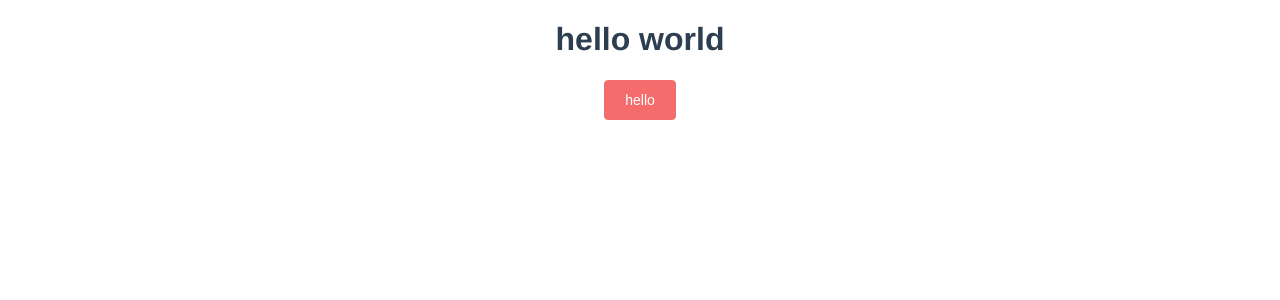
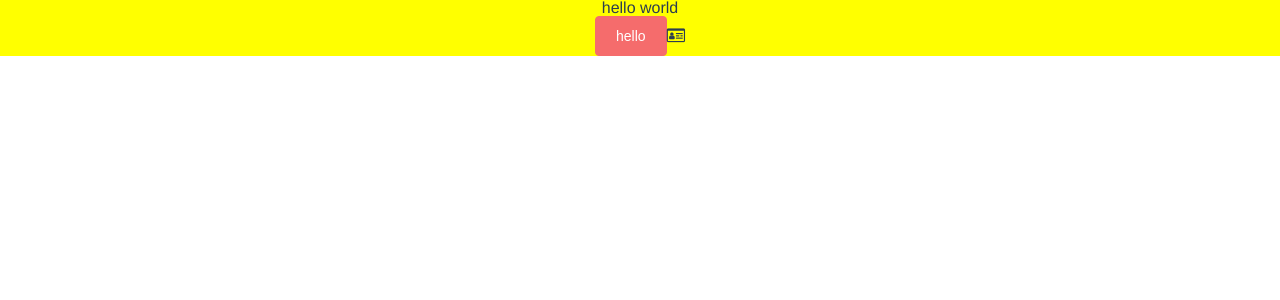
Before and after one commit to AIYZG/project-v2, a Vue app: page /home in a window 1280 px wide. Shown: the top 300 px of the page. Built offline with nearby package versions, Linux system fonts and the light colour scheme.

Commit message:
路由懒加载及css预处理器

```diff
--- a/src/App.vue
+++ b/src/App.vue
@@ -1,22 +1,19 @@
 <template>
   <div id="app">
-    <!-- <img alt="Vue logo" src="./assets/logo.png"> -->
-    <Home/>
+
+    <!-- 路由出口 -->
+    <router-view></router-view>
   </div>
 </template>
 
 <script>
-import Home from './components/Home.vue'
 
 export default {
-  name: 'App',
-  components: {
-    Home
-  }
 }
 </script>
 
-<style>
+<style lang="scss">
+@import url('./assets/css/reset.css');
 #app {
   font-family: Avenir, Helvetica, Arial, sans-serif;
   -webkit-font-smoothing: antialiased;
--- /dev/null
+++ b/src/assets/css/reset.css
@@ -0,0 +1,48 @@
+/* http://meyerweb.com/eric/tools/css/reset/
+   v2.0 | 20110126
+   License: none (public domain)
+*/
+
+html, body, div, span, applet, object, iframe,
+h1, h2, h3, h4, h5, h6, p, blockquote, pre,
+a, abbr, acronym, address, big, cite, code,
+del, dfn, em, img, ins, kbd, q, s, samp,
+small, strike, strong, sub, sup, tt, var,
+b, u, i, center,
+dl, dt, dd, ol, ul, li,
+fieldset, form, label, legend,
+table, caption, tbody, tfoot, thead, tr, th, td,
+article, aside, canvas, details, embed,
+figure, figcaption, footer, header, hgroup,
+menu, nav, output, ruby, section, summary,
+time, mark, audio, video {
+	margin: 0;
+	padding: 0;
+	border: 0;
+	font-size: 100%;
+	font: inherit;
+	vertical-align: baseline;
+}
+/* HTML5 display-role reset for older browsers */
+article, aside, details, figcaption, figure,
+footer, header, hgroup, menu, nav, section {
+	display: block;
+}
+body {
+	line-height: 1;
+}
+ol, ul {
+	list-style: none;
+}
+blockquote, q {
+	quotes: none;
+}
+blockquote:before, blockquote:after,
+q:before, q:after {
+	content: '';
+	content: none;
+}
+table {
+	border-collapse: collapse;
+	border-spacing: 0;
+}
--- a/src/components/Home.vue
+++ b/src/components/Home.vue
@@ -2,6 +2,7 @@
   <div class="hello">
     <h1>hello world</h1>
     <el-button type="danger">hello</el-button>
+    <i class="fa fa-drivers-license-o"></i>
   </div>
 </template>
 
@@ -12,6 +13,9 @@
 </script>
 
 <!-- Add "scoped" attribute to limit CSS to this component only -->
-<style scoped>
+<style lang="scss">
+.hello{
+  background-color: yellow;
+}
 
 </style>
--- a/src/main.js
+++ b/src/main.js
@@ -2,10 +2,16 @@
 import App from './App.vue'
 import ElementUI from 'element-ui'
 import 'element-ui/lib/theme-chalk/index.css'
+import 'font-awesome/css/font-awesome.min.css'
+import axios from 'axios'
+import router from './router'
 
 Vue.use(ElementUI)
+//挂载到原型全局使用
+Vue.prototype.axios = axios
 Vue.config.productionTip = false
 
 new Vue({
+  router,
   render: h => h(App),
 }).$mount('#app')
--- /dev/null
+++ b/src/router/index.js
@@ -0,0 +1,17 @@
+import Vue from 'vue'
+import Router from 'vue-router'
+// import Home from '../components/Home.vue'
+
+Vue.use(Router)
+
+export default new Router({
+    routes:[
+        {
+            path:'/home',
+            // component:Home
+            // component:() => import('@/components/Home')  //路由懒加载
+            component:resolve => require(['@/components/Home'],resolve) //异步组件
+        }
+    ],
+    mode:'history'
+})
```
Also changed, not shown: package.json (+10 -1 lines), 2 other files (tests, documents, lock files or other folders).
